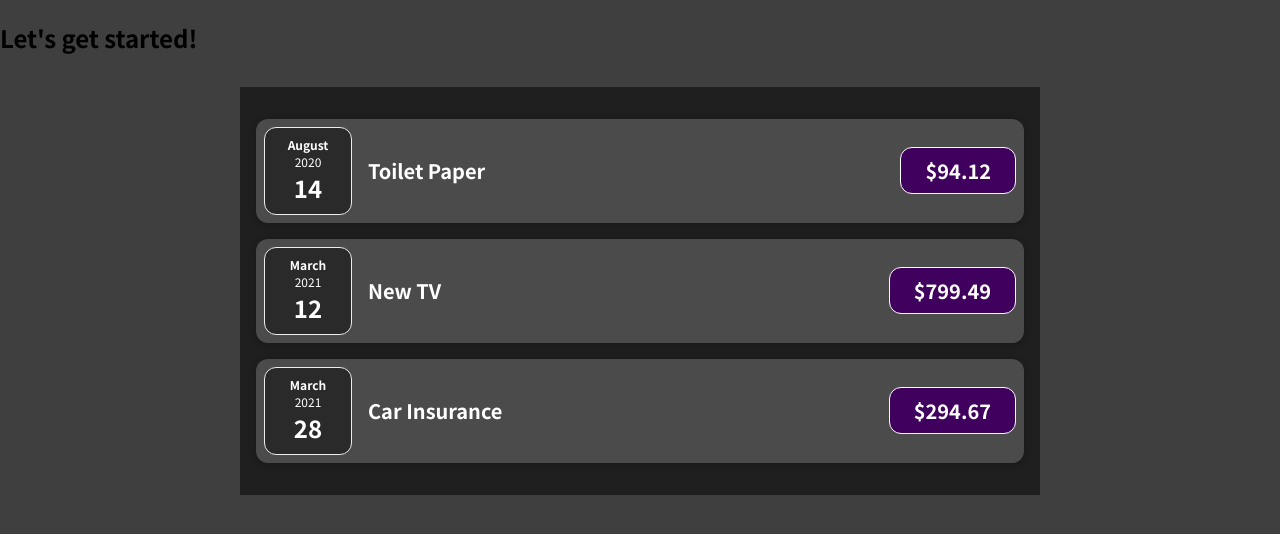
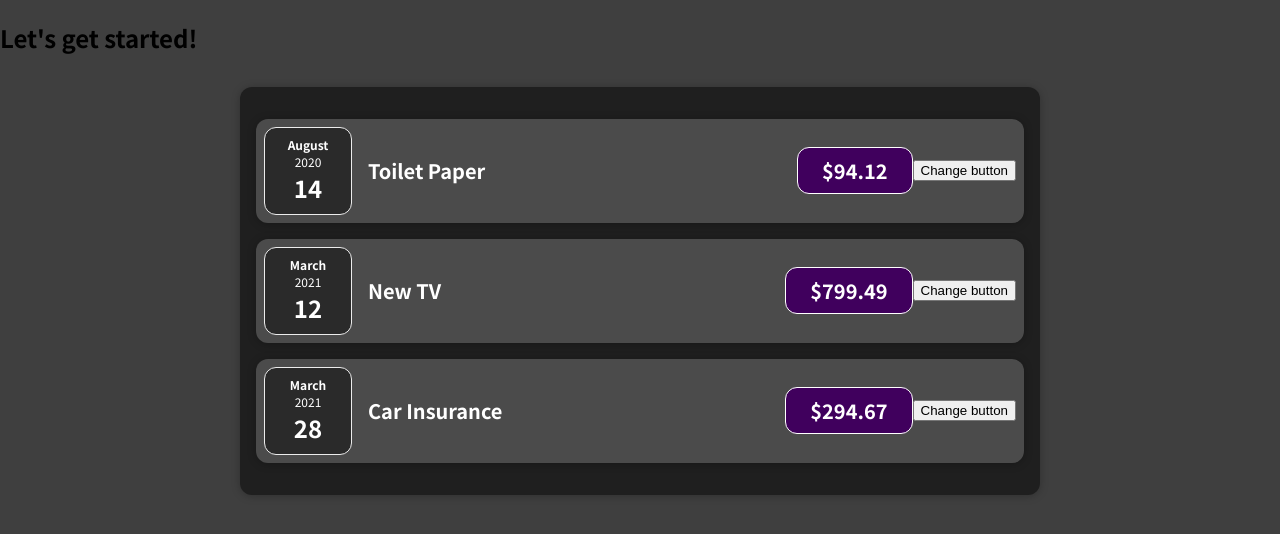
Before and after one commit to Marechka/Expense-App, a React (Create React App) app: page / in a window 1280 px wide. Shown: the top 534 px of the page. Built offline with nearby package versions, Linux system fonts and the light colour scheme.

Commit message:
Use first useState

```diff
--- a/src/App.js
+++ b/src/App.js
@@ -1,7 +1,8 @@
 //import ExpenseItem from "./components/ExpenseItem";
-import Expenses from './components/Expenses';
+import Expenses from './components/Expenses/Expenses';
 
-function App() {
+//function App() {
+  const App = () => {
   const expenses = [
     {
       id: "e1",
--- a/src/components/Card.js
+++ /dev/null
@@ -1,9 +0,0 @@
-import './Card.css'
-
-function Card(props) {
-    const classes = 'card ' + props.className; // since this is a custom component, we have to add any classes we use insode component in other elements
-                                              // so now on top of Card css class "card" we can add other classes too make them wrok together
-    return <div className={classes}>{props.children}</div>
-}
-
-export default Card;
--- a/src/components/ExpenseItem.js
+++ /dev/null
@@ -1,19 +0,0 @@
-import "./ExpenseItem.css";
-import ExpenseDate from './ExpenseDate';
-import Card from './Card';
-
-function ExpenseItem(props) {
-
-
-  return (
-    <Card className="expense-item">
-      <ExpenseDate date={props.date}/>
-      <div className="expense-item__description">
-        <h2>{props.title}</h2>
-        <div className="expense-item__price">${props.amount}</div>
-      </div>
-    </Card>
-  );
-}
-
-export default ExpenseItem;
--- a/src/components/ExpenseDate.js
+++ b/src/components/Expenses/ExpenseDate.js
@@ -1,6 +1,7 @@
 import './ExpenseDate.css'
 
-function ExpenseDate(props) {
+// function ExpenseDate(props) {
+  const ExpenseDate = (props) => {
     const month = props.date.toLocaleString("en-US", { month: "long" });
     const day = props.date.toLocaleString("en-US", { day: "2-digit" });
     const year = props.date.getFullYear();
--- /dev/null
+++ b/src/components/Expenses/ExpenseItem.js
@@ -0,0 +1,33 @@
+import React, {useState} from 'react';
+import "./ExpenseItem.css";
+import ExpenseDate from './ExpenseDate';
+import Card from '../UI/Card';
+
+// function ExpenseItem(props) {
+  const ExpenseItem = (props) => {
+    const [title, setTitle] = useState(props.title); /// must be called inside the function right here.
+                                                      // returns 2 values: current value itself and a function to update value
+
+    // naming convention. End with "Handler" to show it's a function used when something is clicked and function is not used by us in code somewhere
+    const clickHandler = () => {
+      setTitle('Updated');  // updating title. This function will make component to revaluate itself, JSX in return will evalute again and title will be changed
+                            // change is "scheduled", so you won't see change right away
+      console.log(title);   // that's why when you run console log right away you stll see old title, it doesn't change right away
+    }
+
+  return (
+    <Card className="expense-item">
+      <ExpenseDate date={props.date} />
+      <div className="expense-item__description">
+        {/* <h2>{props.title}</h2>     since now we use title from useState, can take of "props*/}
+        <h2>{title}</h2>
+        <div className="expense-item__price">${props.amount}</div>
+      </div>
+      <button onClick={clickHandler}>Change button</button>
+    </Card>
+    // "on" prop wants function which specify what happens in case of event
+    // in our case we put logic into variable and pass a pointer to it in onCllick
+  );
+}
+
+export default ExpenseItem;
--- a/src/components/Expenses.js
+++ b/src/components/Expenses/Expenses.js
@@ -1,11 +1,14 @@
 import ExpenseItem from './ExpenseItem';
+import Card from '../UI/Card'
 import './Expenses.css';
+import '../UI/Card';
 
-function Expenses(props) {
+//function Expenses(props) {
+const Expenses = (props) => {
 
     return (
        // <ExpenseItem item={props}/>
-       <div className="expenses">
+       <Card className="expenses">
         <ExpenseItem
         title={props.items[0].title}
         amount={props.items[0].amount}
@@ -21,7 +24,7 @@
         amount={props.items[2].amount}
         date={props.items[2].date}
       />
-      </div>
+      </Card>
     );
 
 }
--- /dev/null
+++ b/src/components/UI/Card.js
@@ -0,0 +1,13 @@
+import './Card.css'
+
+//function Card(props) {
+    const Card = (props) => {
+    const classes = 'card ' + props.className; // since this is a custom component, we have to add any classes we use insode component in other elements
+                                              // so now on top of Card css class "card" we can add other classes too make them wrok together
+    return <div className={classes}>{props.children}</div> // we are using Card component as a wrapper (instead of div) in the retuurn of the
+                                                            // function. In order to make it work all the content between Card tag passed as an object
+                                                            // and here with {props.children} we tell Card to evaluate the content it is wrapping around
+                                                            // this is a "composition" concept
+}
+
+export default Card;
```
Also changed, not shown: src/components/Expenses/ExpenseDate.css (renamed from src/components/ExpenseDate.css), src/components/Expenses/ExpenseItem.css (renamed from src/components/ExpenseItem.css), src/components/Expenses/Expenses.css (renamed from src/components/Expenses.css), src/components/UI/Card.css (renamed from src/components/Card.css), 1 other file (tests, documents, lock files or other folders).
